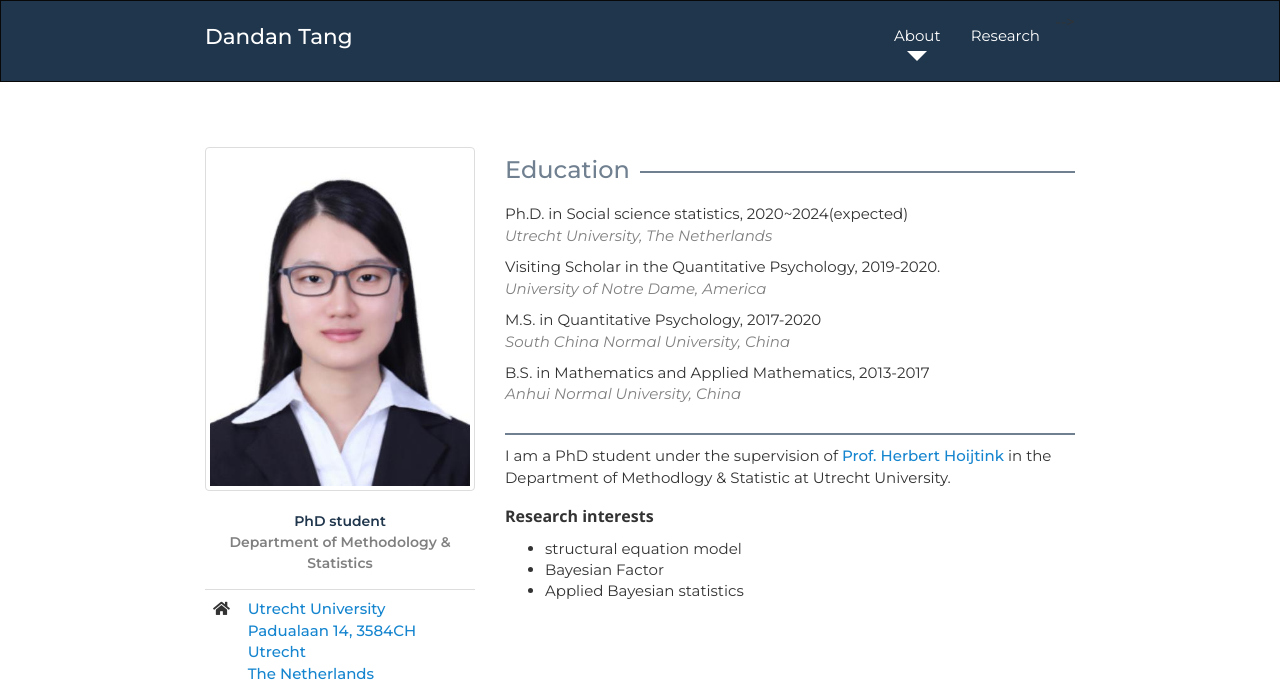
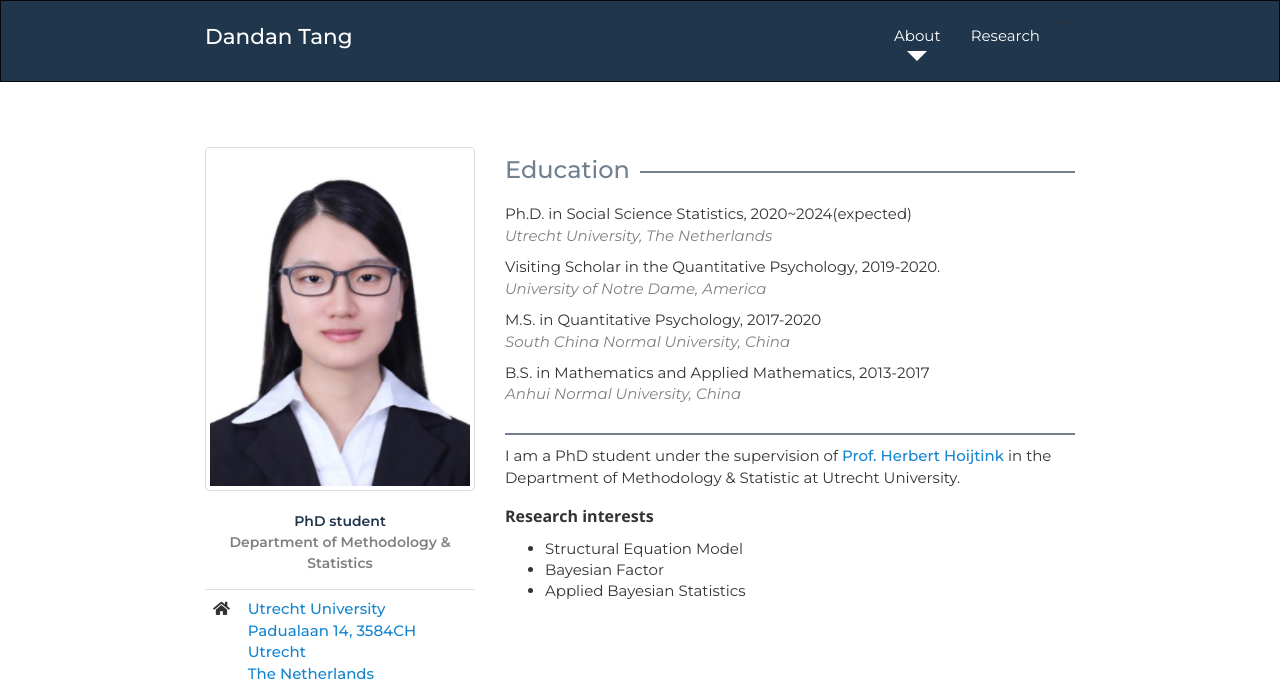
Before and after one commit to Tang-Lynn/tang-lynn.github.io, a Jekyll site: the page index.html, which Jekyll copies as it is, in a window 1280 px wide. Shown: the top 685 px of the page. Built offline with Jekyll 4.4.1, drawn with Linux system fonts in a browser that asks for light colours; nearby versions of some CDN libraries; a style sheet for code colours, icons or effects is not loaded.

Commit message:
Update index.html
correct error

```diff
--- a/index.html
+++ b/index.html
@@ -102,7 +102,7 @@
 
         <ul id="education">
           <li>
-          Ph.D. in Social science statistics, 2020~2024(expected)<br>
+          Ph.D. in Social Science Statistics, 2020~2024(expected)<br>
           <span class="university"><em>Utrecht University, The Netherlands</em></span>
           </li>
 	 <li>
@@ -121,13 +121,13 @@
 
         <h3 class="push-down-4"></h3>
 
-        <p>I am a PhD student under the supervision of <a href= "https://www.uu.nl/staff/hhoijtink"> Prof. Herbert Hoijtink </a>in the Department of Methodlogy & Statistic at Utrecht University. </p>
+        <p>I am a PhD student under the supervision of <a href= "https://www.uu.nl/staff/hhoijtink"> Prof. Herbert Hoijtink </a>in the Department of Methodology & Statistic at Utrecht University. </p>
 	<p> </p>
             <b>Research interests</b>
             <ul class="push-down-1">
-               <li>structural equation model</li>
+               <li>Structural Equation Model</li>
                <li>Bayesian Factor</li>
-               <li>Applied Bayesian statistics</li>
+               <li>Applied Bayesian Statistics</li>
                <!-- <li><em>{AREA 4}</em>&mdash;{BRIEF DESCRIPTION OF AREA}</li> -->
                <!-- <li><em>{AREA 5}</em>&mdash;{BRIEF DESCRIPTION OF AREA}</li> -->
                <!-- <li><em>{AREA 6}</em>&mdash;{BRIEF DESCRIPTION OF AREA}</li> -->
```
